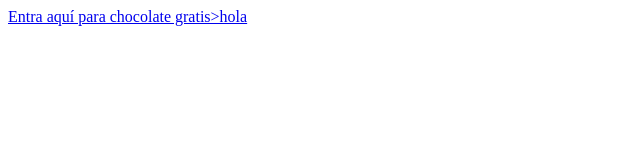
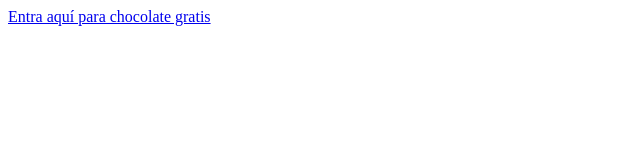
Before and after one commit to Arivera03/AlvaroRiveraProyectoFicheros, a plain HTML site: page index.html in a window 1280 px wide. Shown: the full height of the page, 0-640 px from the left. Drawn offline with Linux system fonts and the light colour scheme.

Commit message:
probando para practica de pages

```diff
--- a/index.html
+++ b/index.html
@@ -4,6 +4,6 @@
     <title>Hola Jaume</title>
 </head>
 <body>
-<a href="src/main/resources/ficherosweb/index.html"> Entra aquí para chocolate gratis>hola</a>
+<a href="src/main/resources/ficherosweb/index.html"> Entra aquí para chocolate gratis</a>
 </body>
 </html>
```
